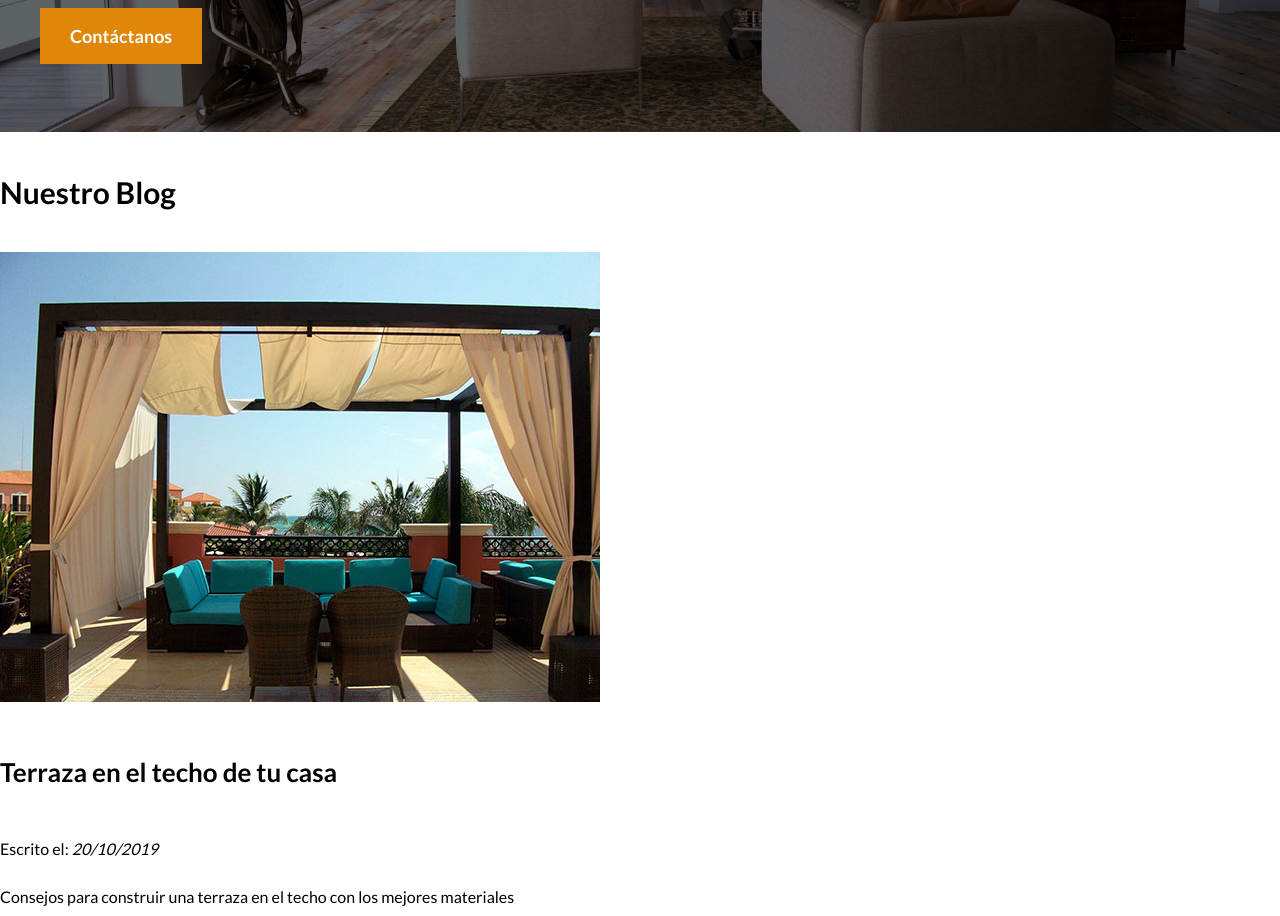
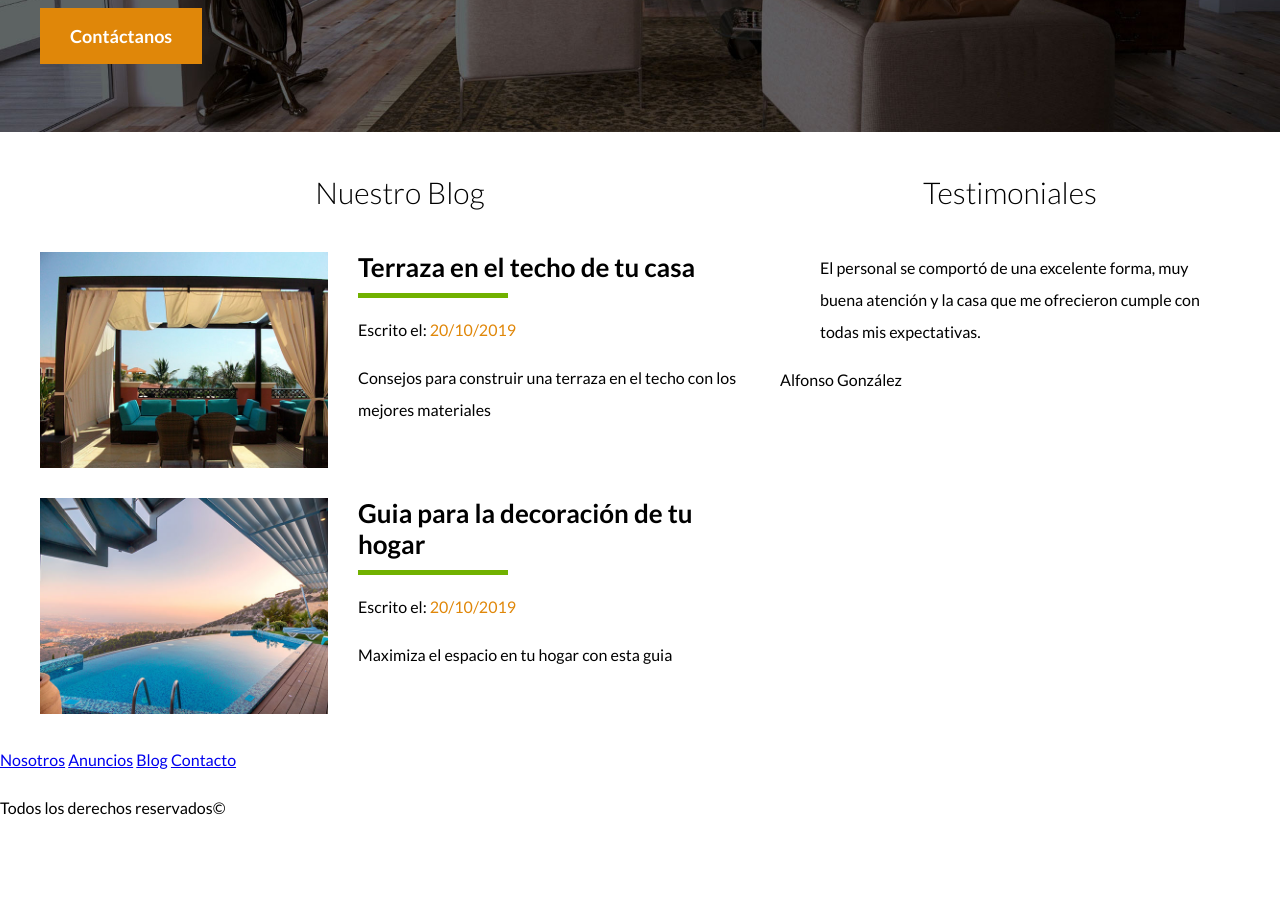
Before and after one commit to Alcreed/Practica-Bienes-Raices, a plain HTML site: page index.html in a window 1280 px wide. Shown: the part 2460-3376 px from the top of the page. After the commit the page ends 3300 px from the top, so only its background shows below. Drawn offline with Linux system fonts and the light colour scheme.

Commit message:
Aplicando estilos al Blog

```diff
--- a/css/estilos.css
+++ b/css/estilos.css
@@ -193,3 +193,51 @@ h4{
 .contenido-contacto p{
     font-size: 1.8rem;
 }
+
+/* Sección inferior */
+.seccion-inferior{
+    display: flex;
+    justify-content: space-between;
+}
+
+.seccion-inferior .blog{
+    flex-basis: 60%;
+}
+
+.seccion-inferior .testimoniales{
+    flex-basis: calc(40% - 2rem);
+}
+
+.entrada-blog{
+    display: flex;
+    justify-content: space-between;
+    margin-bottom: 2rem;
+}
+.entrada-blog :last-of-type{
+    margin-bottom: 0;
+}
+.entrada-blog .imagen{
+    flex-basis: 40%;
+}
+.entrada-blog .texto-entrada{
+    flex-basis: calc(60% - 3rem);
+}
+.texto-entrada a{
+    text-decoration: none;
+    color: #000000;
+}
+.texto-entrada h4{
+    margin: 0;
+    line-height: 1.2;
+}
+.texto-entrada h4::after{ /*Pseudoelemento*/
+    content: '';
+    display: block;
+    width: 15rem;
+    height: .5rem;
+    background-color: #71b100;
+    margin-top: 1rem;
+}
+.texto-entrada span{
+    color: #e08709;
+}
--- a/index.html
+++ b/index.html
@@ -147,34 +147,50 @@
 
     </section>
 
-    <section>
+    <div class="seccion-inferior contenedor">
 
-         <h3>Nuestro Blog</h3>
+        <section class="blog">
 
-         <article>
+            <h3 class="centrar-texto fw-300">Nuestro Blog</h3>
+
+            <article class="entrada-blog">
+                <div class="imagen">
                     <img src="img/blog1.jpg" alt="Entrada de blog">
+                </div>
+                <div class="texto-entrada">
+                    <a href="#">
                         <h4>Terraza en el techo de tu casa</h4>
-            <p>Escrito el: <em> 20/10/2019 </em></p>
+                    </a>
+                    <p>Escrito el: <span> 20/10/2019 </span></p>
                     <p>Consejos para construir una terraza en el techo con los mejores materiales</p>
+                </div>
             </article>
 
-        <article>
+            <article class="entrada-blog">
+                <div class="imagen">
                     <img src="img/blog2.jpg" alt="Entrada de blog">
+                </div>
+                <div class="texto-entrada">
+                    <a href="#">
                         <h4>Guia para la decoración de tu hogar</h4>
-            <p>Escrito el: <em> 20/10/2019 </em></p>
+                    </a>
+                    <p>Escrito el: <span> 20/10/2019 </span></p>
                     <p>Maximiza el espacio en tu hogar con esta guia</p>
+                </div>
             </article>
 
         </section>
 
-    <section>
-        <h3>Testimoniales</h3>
+        <section class="testimoniales">
+            <h3 class="centrar-texto fw-300">Testimoniales</h3>
             <!-- Etiqueta para testimoniales -->
             <blockquote>
-            El personal se comportó de una excelente forma, muy buena atención y la casa que em ofrecieron cumple con todas mis expectativas.
+                El personal se comportó de una excelente forma, muy buena atención y la casa que me ofrecieron cumple con todas mis expectativas.
             </blockquote>
             <p>Alfonso González</p>
         </section>
+
+    </div>
 
     <footer>
 
```
Lines whose indentation alone changed are shown as unchanged.
